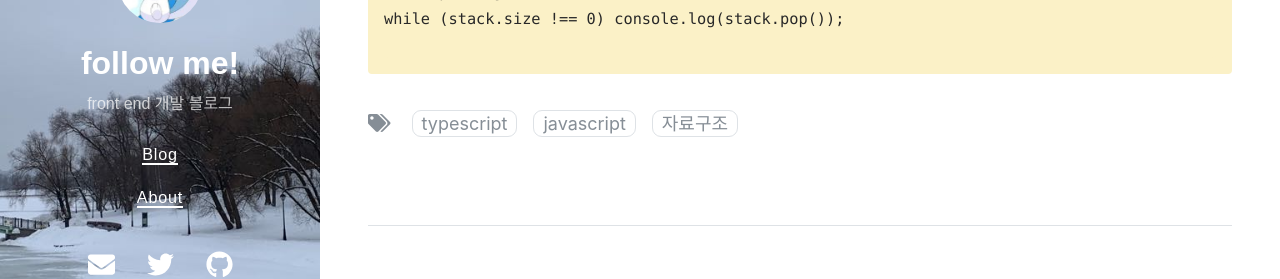
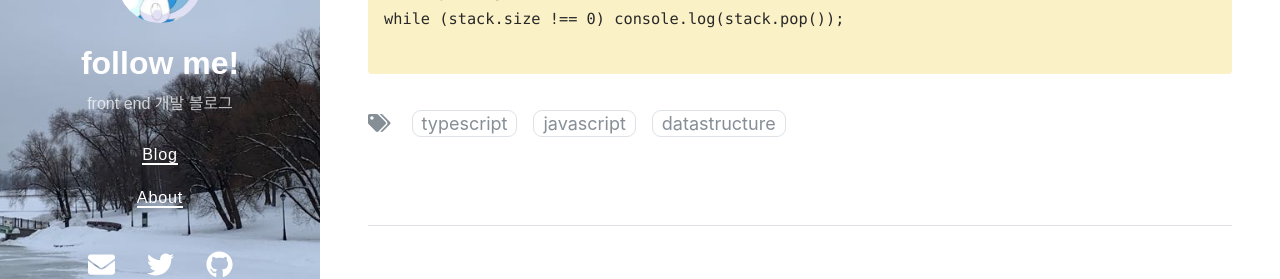
Before and after one commit to micmacbox/micmacbox.github.io, a Jekyll site: the page built from typescript/_posts/2023-10-16-stack.md, in a window 1280 px wide and 900 px high, scrolled down 861 px. Shown: the part 335-614 px from the top of the window. Built offline with Jekyll 4.4.1, drawn with Linux system fonts in a browser that asks for light colours; nearby versions of some CDN libraries.

Commit message:
fix: 컨텐츠 수정.

```diff
--- a/typescript/_posts/2023-10-16-stack.md
+++ b/typescript/_posts/2023-10-16-stack.md
@@ -2,7 +2,7 @@
 layout: post
 title: stack 구현해보기
 categories: typescript
-tags: [typescript, javascript, 자료구조]
+tags: [typescript, javascript, datastructure]
 date: 2023-10-16 15:32 +0800
 # toc: true
 ---
```
